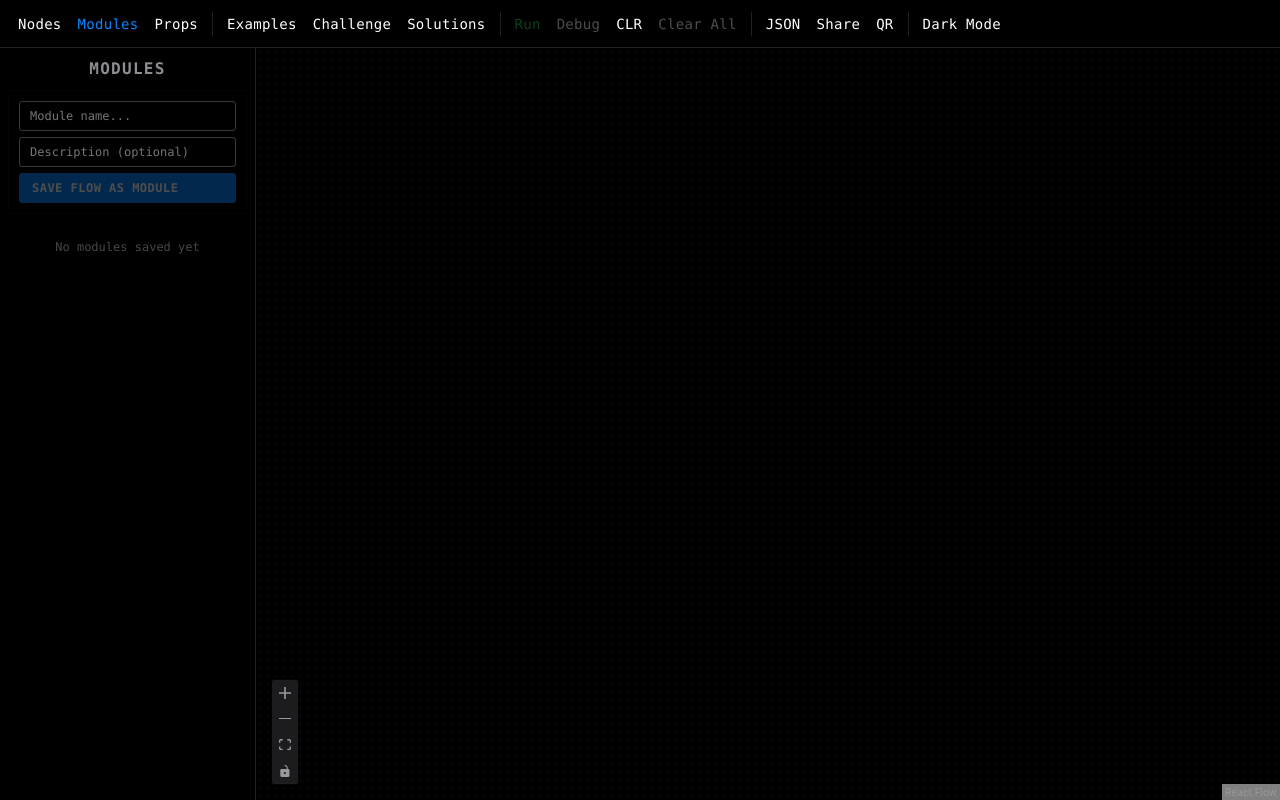
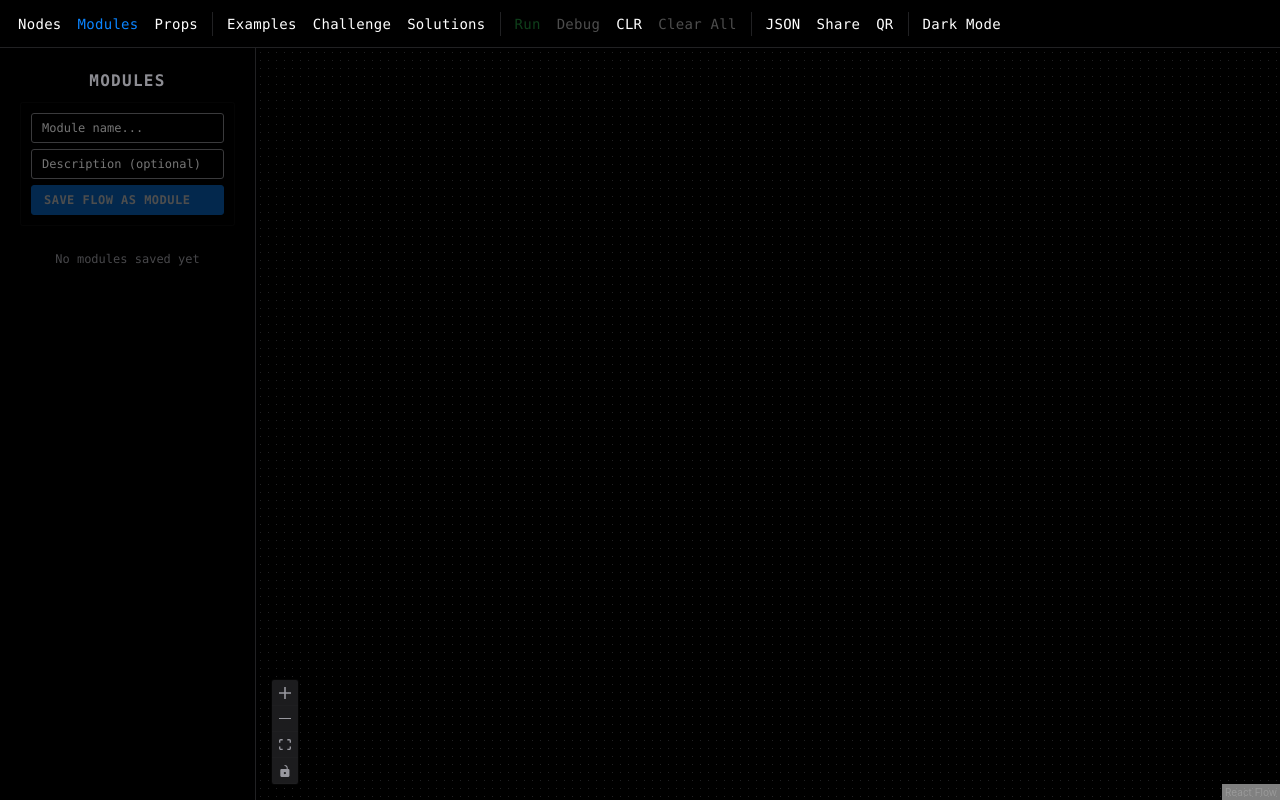
Before and after one commit to sashakirichek/visual-programming, a React (Vite) app: page / in a window 1280 px wide. Both pictures are taken after a click on the button "Modules". Built offline with nearby package versions, Linux system fonts and the light colour scheme.

Commit message:
Closure connection fix

```diff
--- a/src/App.css
+++ b/src/App.css
@@ -1004,7 +1004,7 @@ body {
 
 /* ===== Module Panel ===== */
 .panel {
-  padding: 8px;
+  padding: 20px;
   overflow-y: auto;
 }
 .module-save-form {
--- a/src/components/nodes/ForLoopNode.jsx
+++ b/src/components/nodes/ForLoopNode.jsx
@@ -19,7 +19,7 @@ export default function ForLoopNode({ id, data, selected, width }) {
   const closureCount = getClosureCount(data);
 
   function BindingRow({ index }) {
-    const connections = useNodeConnections({ type: "target", id: `bind${index}` });
+    const connections = useNodeConnections({ handleType: "target", handleId: `bind${index}` });
     const connected = connections.length > 0;
 
     const [name, setName] = useState(data[`bindName${index}`] || "");
--- a/src/components/nodes/FunctionNode.jsx
+++ b/src/components/nodes/FunctionNode.jsx
@@ -65,7 +65,8 @@ function ParamRow({ id, index, param, data, updateNodeData }) {
 }
 
 function BindingRow({ id, index, data, updateNodeData, onRemove }) {
-  const connections = useNodeConnections({ type: "target", id: `bind${index}` });
+  const allConnections = useNodeConnections();
+  const connections = useNodeConnections({ handleType: "target", handleId: `bind${index}` });
   const connected = connections.length > 0;
 
   return (
```
